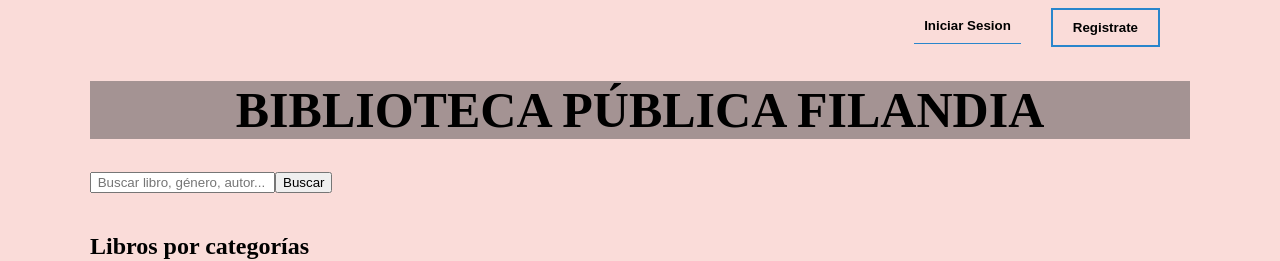
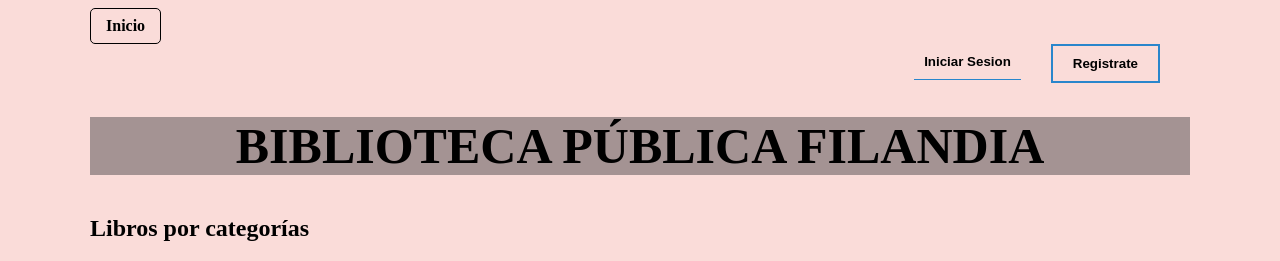
Before and after one commit to GrupoXC3/biblioteca-vue, a Vue app: page / in a window 1280 px wide. Shown: the top 261 px of the page. Built offline with nearby package versions, Linux system fonts and the light colour scheme; no server answers.

Commit message:
Quitado barra de busqueda y añadido boton de inicio en esquina superior

```diff
--- a/src/components/BarraDeBusqueda.vue
+++ b/src/components/BarraDeBusqueda.vue
@@ -1,8 +1,4 @@
 <template>
-  <form v-on:submit.prevent="">
-      <input placeholder=" Buscar libro, género, autor..." v-model="buscar"/>
-      <button>Buscar</button>
-  </form>
 </template>
 
 <script>
--- a/src/components/LibrosDestacados.vue
+++ b/src/components/LibrosDestacados.vue
@@ -37,7 +37,6 @@ export default {
   created(){
     axios.get('https://basededatos-api.vercel.app/mas-destacados')
       .then((response)=>{
-        console.log(response.data);
         this.librosDestacados = response.data;
       })
       .catch((error) => {
--- a/src/views/Busqueda.vue
+++ b/src/views/Busqueda.vue
@@ -1,4 +1,8 @@
 <template>
+    <router-link class="inicio" to="/">
+        Inicio
+    </router-link>
+
     <Encabezado/>
     <BarraDeBusqueda />
 
@@ -65,10 +69,8 @@
             BarraDeBusqueda
         },
         mounted(){
-            console.log(this.$route.query.categoria);
             axios.get(`https://basededatos-api.vercel.app/libros/?categoria=${this.$route.query.categoria}`)
             .then((response)=>{
-                console.log(response.data);
                 this.libros_filtrados = response.data;
             })
             .catch((error) => {
@@ -80,6 +82,16 @@
 </script>
 
 <style>
+
+.inicio{
+    font-weight: bold;
+    font-size: 16;
+    border: 1px black solid;
+    border-radius: 5px;
+    display: inline-block;
+    padding: 8px 15px;
+}
+
     a{
         color: black;
         text-decoration: none;
--- a/src/views/DetalleLibro.vue
+++ b/src/views/DetalleLibro.vue
@@ -1,4 +1,7 @@
 <template>
+    <router-link class="inicio" to="/">
+      Inicio
+    </router-link>
   <Encabezado />
   <div id="detalle-libro" v-cloak>
     <div id="imagen-libro">
@@ -64,10 +67,8 @@ export default {
   },
 
   mounted(){
-    console.log('Montado!');
     axios.get(`https://basededatos-api.vercel.app/libros/${this.$route.params.id}`)
       .then((response)=>{
-        console.log(response.data);
         this.libro = response.data;
       })
       .catch((error) => {
@@ -78,6 +79,15 @@ export default {
 </script>
 
 <style scoped>
+.inicio{
+  font-weight: bold;
+  font-size: 16;
+  border: 1px black solid;
+  border-radius: 5px;
+  display: inline-block;
+  padding: 8px 15px;
+}
+
 [v-cloak]{
   display:none;
 }
--- a/src/views/Home.vue
+++ b/src/views/Home.vue
@@ -1,4 +1,7 @@
 <template>
+  <router-link class="inicio" to="/">
+    Inicio
+  </router-link>
   <div class="home">
     <div v-if="user == null">
       <BotonesUsuario/>
@@ -38,7 +41,6 @@ export default {
     async deslogearse(){
       try{
         await logout(auth);
-        console.log(this.user);
         alert("Has cerrado sesion");
         this.user = null;
       }catch(error){
@@ -52,14 +54,21 @@ export default {
     LibrosDestacados,
     Encabezado,
     BotonesUsuario
-  },
-  mounted(){
-    console.log(this.user);
   }
 }
 </script>
 
 <style scoped>
+.inicio{
+  font-weight: bold;
+  font-size: 16;
+  border: 1px black solid;
+  border-radius: 5px;
+  display: inline-block;
+  padding: 8px 15px;
+}
+
+
 #sesion-iniciada{
     display: flex;
     justify-content:right;
--- a/src/views/Login.vue
+++ b/src/views/Login.vue
@@ -1,4 +1,7 @@
 <template>
+    <router-link class="inicio" to="/">
+    Inicio
+    </router-link>
     <section class="form">
         <div class="from">
             <div class="card-title">
@@ -49,7 +52,6 @@ export default {
                         displayName: this.nombre,
                         photoURL: "https://example.com/jane-q-user/profile.jpg"
                     });
-                console.log(this.user);
                 alert('Bienvenido: ' + this.user.displayName);
                 this.$router.push({path: '/'});
 
@@ -79,6 +81,15 @@ export default {
 </script>
 
 <style scoped>
+
+.inicio{
+    font-weight: bold;
+    font-size: 16;
+    border: 1px black solid;
+    border-radius: 5px;
+    display: inline-block;
+    padding: 8px 15px;
+}
 
 h1 {
     text-align: center;
--- a/src/views/Registro.vue
+++ b/src/views/Registro.vue
@@ -1,4 +1,7 @@
 <template>
+    <router-link class="inicio" to="/">
+    Inicio
+    </router-link>
     <section class="form">
         <h4>Registro de usuario</h4>
         <div class="grupo2">
@@ -42,7 +45,6 @@ export default {
                     displayName: this.nombre,
                     photoURL: "https://example.com/jane-q-user/profile.jpg"
                 });
-                console.log(this.user);
                 alert('Registro con exito: ' + this.user.displayName + ", tu sesion se ha iniciado");
                 this.$router.push({path: '/'});
 
@@ -63,6 +65,16 @@ export default {
 </script>
 
 <style scoped>
+
+.inicio{
+  font-weight: bold;
+  font-size: 16;
+  border: 1px black solid;
+  border-radius: 5px;
+  display: inline-block;
+  padding: 8px 15px;
+}
+
 h1 {
     text-align: center;
     font-weight: 700;
```
